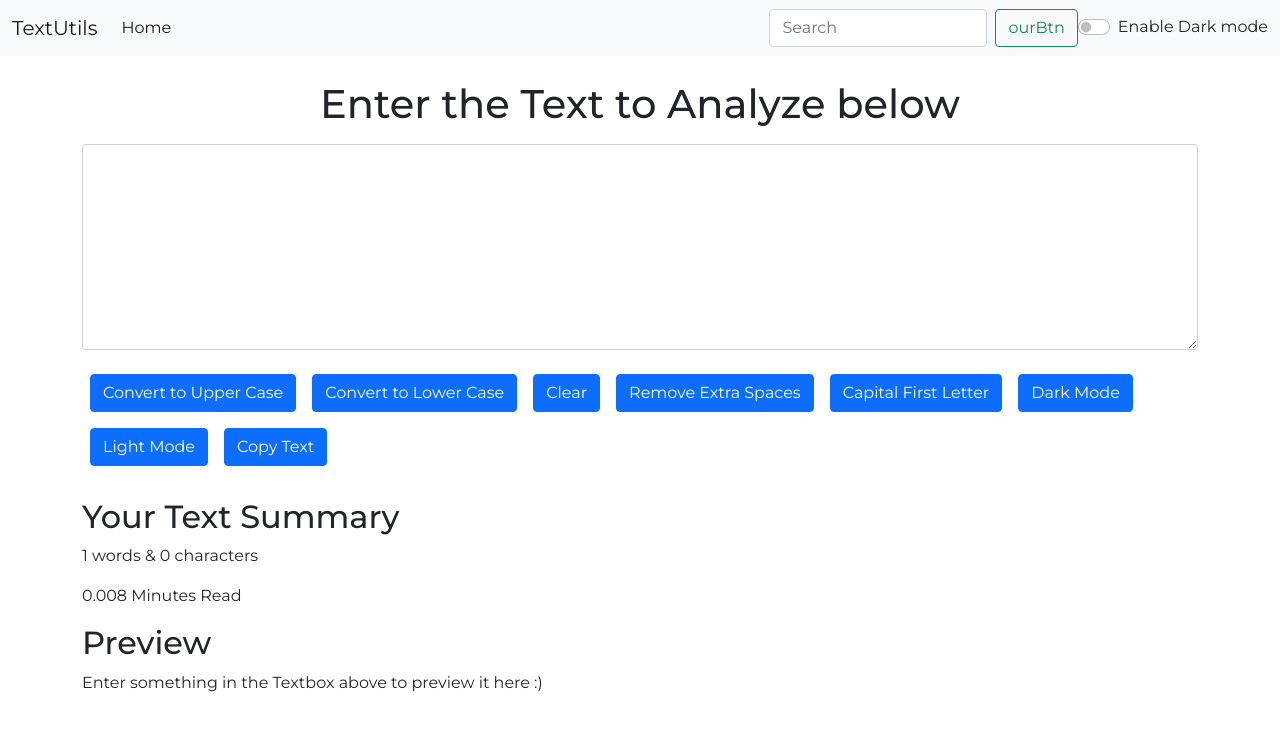
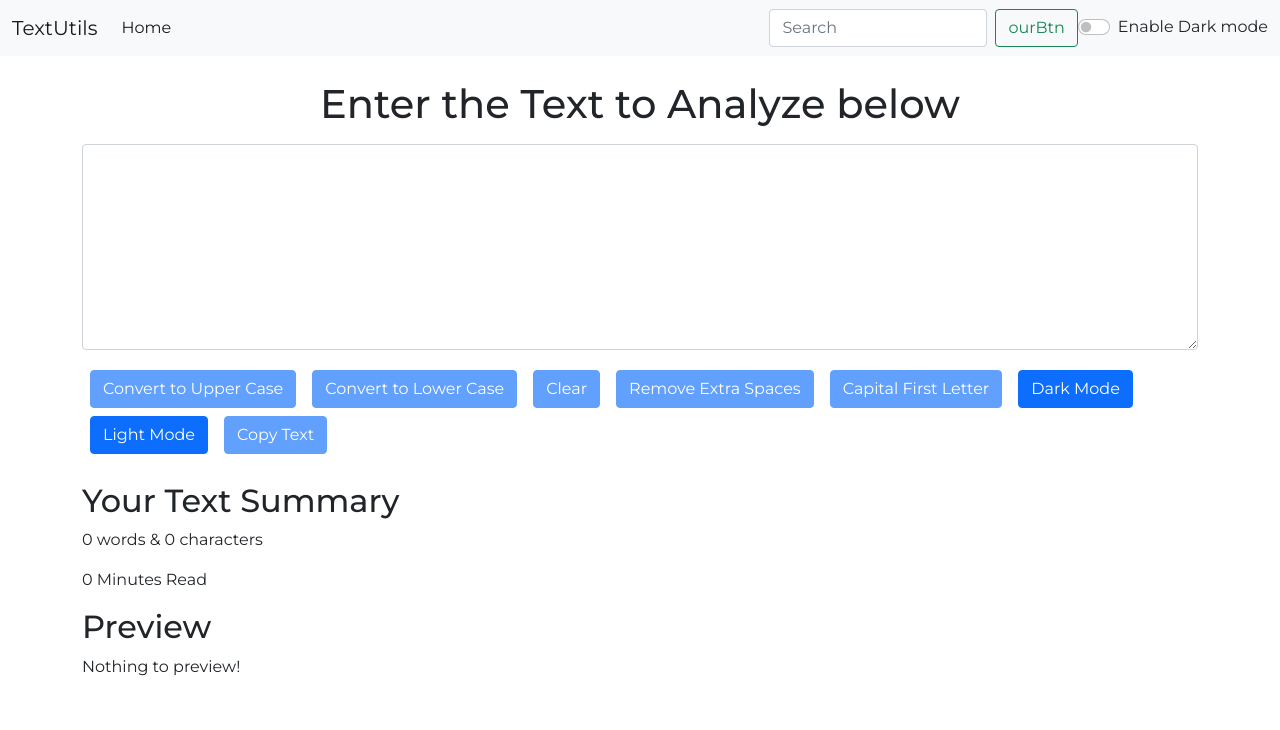
Before and after one commit to Abdul-SJ/TextUtils, a React (Create React App) app: page / in a window 1280 px wide. Shown: the top 730 px of the page. Built offline with nearby package versions, Linux system fonts and the light colour scheme.

Commit message:
Update TextForm.js

```diff
--- a/src/components/TextForm.js
+++ b/src/components/TextForm.js
@@ -56,6 +56,7 @@ export default function TextForm(props) {
         var text = document.getElementById('myBox');
         text.select();
         navigator.clipboard.writeText(text.value);
+        document.getSelection().removeAllRanges();      // to remove selection on copy
         props.showAlert("Copied to Clipboard", "success");
     }
     //to handle extraspaces
@@ -73,25 +74,22 @@ export default function TextForm(props) {
             <div className="my-3">
                 <textarea className="form-control" value={text} onChange={handleOnChange} style={{backgroundColor: props.mode==='dark'?'#343a40':'white', color: props.mode==='dark'?'white':'black'}} id="myBox" rows="8"></textarea>
             </div>
-            <button className="btn btn-primary mx-2 my-2" onClick={handleUpClick}>Convert to Upper Case</button>
-            <button className="btn btn-primary mx-2 my-2" onClick={handleDownClick}>Convert to Lower Case</button>
-            <button className="btn btn-primary mx-2 my-2" onClick={handleClearClick}>Clear</button>
-            <button className="btn btn-primary mx-2 my-2" onClick={handleExtraSpaces}>Remove Extra Spaces</button>
-            <button className="btn btn-primary mx-2 my-2" onClick={capitalFirstLetter}>Capital First Letter</button>
-            <button className="btn btn-primary mx-2 my-2" onClick={handleDarkTheme}>Dark Mode</button>
-            <button className="btn btn-primary mx-2 my-2" onClick={handleLightTheme}>Light Mode</button>
-            <button className="btn btn-primary mx-2 my-2" onClick={handleCopy}>Copy Text</button>
+            <button disabled={text.length===0} className="btn btn-primary mx-2 my-1" onClick={handleUpClick}>Convert to Upper Case</button>
+            <button disabled={text.length===0} className="btn btn-primary mx-2 my-1" onClick={handleDownClick}>Convert to Lower Case</button>
+            <button disabled={text.length===0} className="btn btn-primary mx-2 my-1" onClick={handleClearClick}>Clear</button>
+            <button disabled={text.length===0} className="btn btn-primary mx-2 my-1" onClick={handleExtraSpaces}>Remove Extra Spaces</button>
+            <button disabled={text.length===0} className="btn btn-primary mx-2 my-1" onClick={capitalFirstLetter}>Capital First Letter</button>
+            <button className="btn btn-primary mx-2 my-1" onClick={handleDarkTheme}>Dark Mode</button>
+            <button className="btn btn-primary mx-2 my-1" onClick={handleLightTheme}>Light Mode</button>
+            <button disabled={text.length===0} className="btn btn-primary mx-2 my-1" onClick={handleCopy}>Copy Text</button>
         </div>
         <div className="container mt-4">
             <h2>Your Text Summary</h2>
-            <p>{text.split(" ").length} words & {text.length} characters</p>
-            <p>{0.008 * text.split(" ").length} Minutes Read</p>
+            <p>{text.split(" ").filter((element)=>{return element.length!==0}).length} words & {text.length} characters</p>    {/**.filter((element)=>{return element.length!==0}) to fix 1 word count error */}
+            <p>{0.008 * text.split(" ").filter((element)=>{return element.length!==0}).length} Minutes Read</p>
             <h2>Preview</h2>
-            <p>{text.length>0?text:"Enter something in the Textbox above to preview it here :)"}</p>  {/*using turnary operators here to display placeholder: if the length of text is greater than 0 than display text else show this string"Enter...." */}
+            <p>{text.length>0?text:"Nothing to preview!"}</p>  {/*using turnary operators here to display placeholder: if the length of text is greater than 0 than display text else show this string"Enter...." */}
         </div>
         </>
     )
 }
-// one curly brace {} means we are writing javascript code in html & {{}} two curly brace means we are writing object in javascript
-
-//change language mode from the bottom right {} Javascript or {} Javascript React
```
